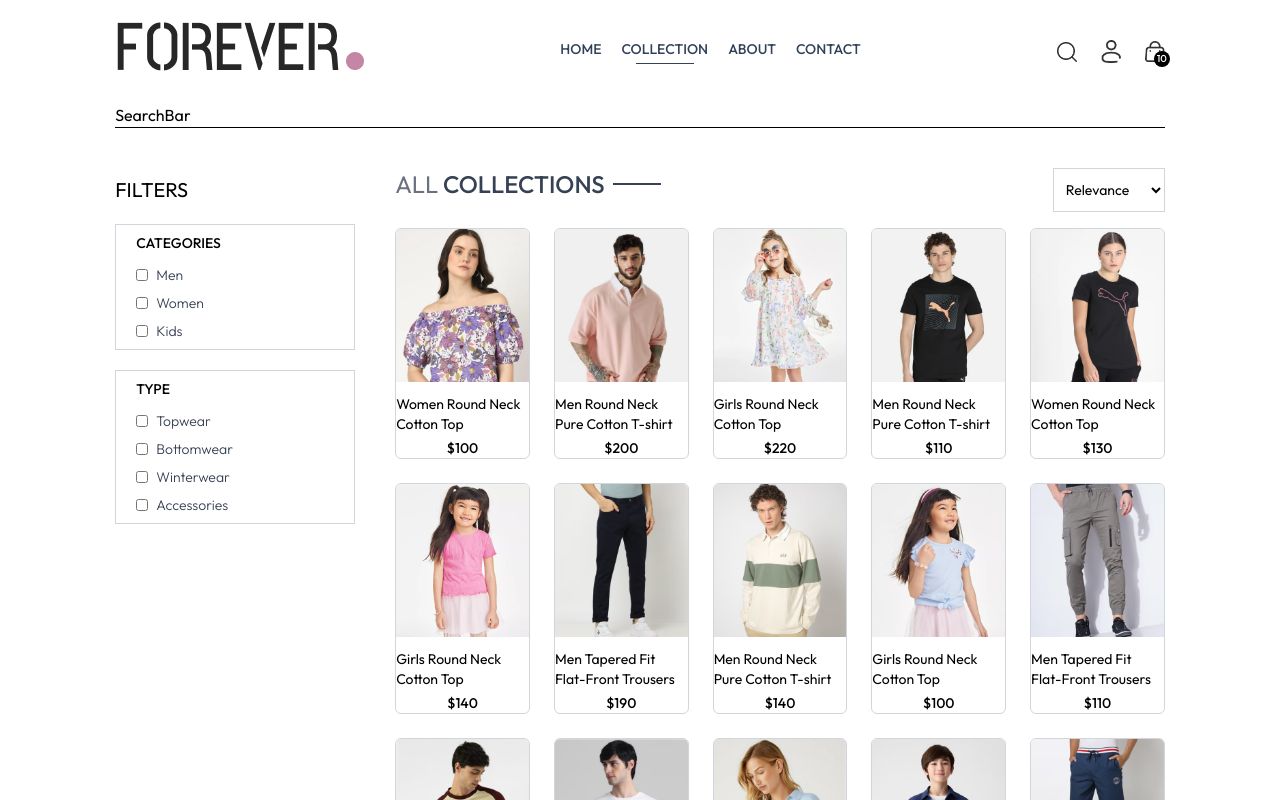
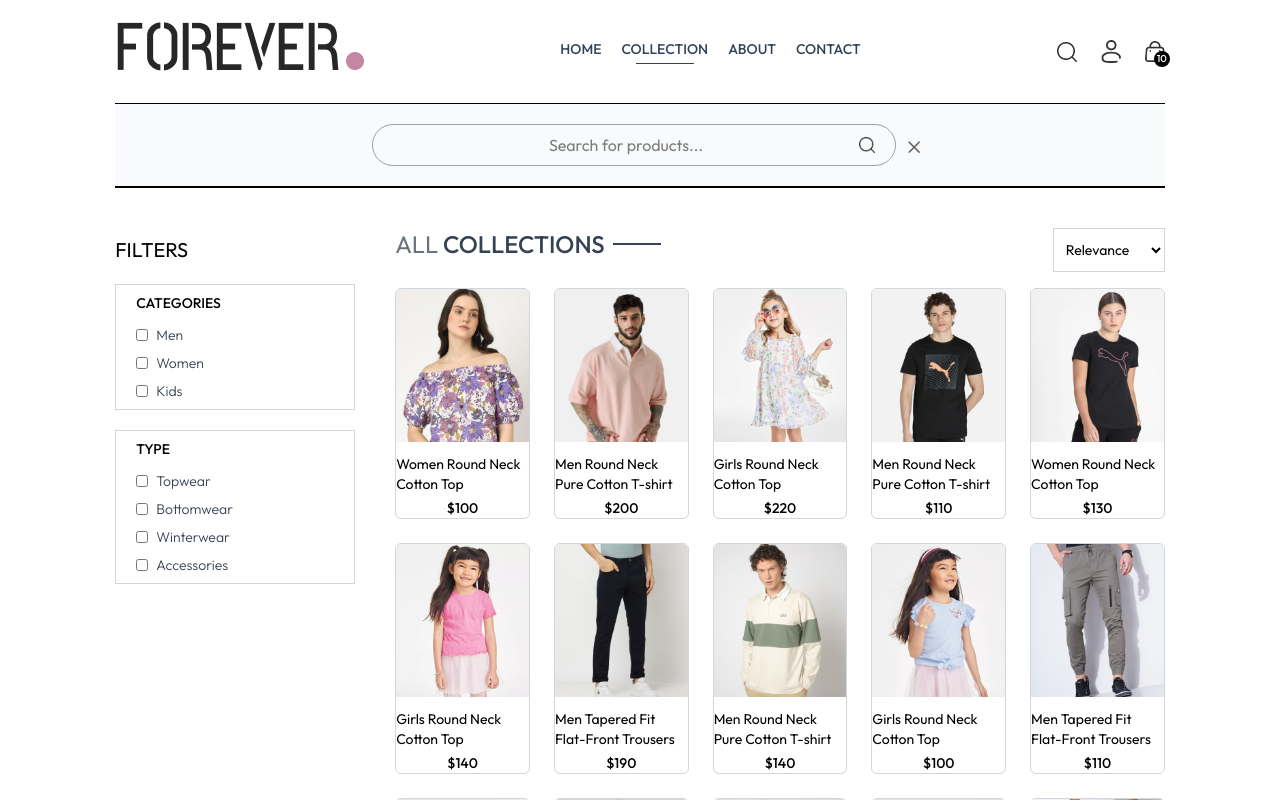
Before and after one commit to Niladrim14/E-commerce-App, a React (Vite) app in the folder frontend/: page /collection in a window 1280 px wide. Both pictures are taken after a click on the picture 1066 px from the left and 51 px from the top of the page. Shown: the top 800 px of the page. Built offline with nearby package versions, Linux system fonts and the light colour scheme.

Commit message:
searchbar implemented

```diff
--- a/frontend/src/components/Navbar.jsx
+++ b/frontend/src/components/Navbar.jsx
@@ -2,9 +2,12 @@ import React,{useState} from 'react'
 import {assets} from '../assets/assets'
 import {NavLink} from 'react-router-dom'
 import {Link} from 'react-router-dom'
+import { useContext } from 'react';
+import { ShopContext } from '../context/ShopContext';
 
 const Navbar = () => {
   const [visible, setVisible] = useState(false);
+  const {setshowsearch} = useContext(ShopContext);
   return (
         <div className=' flex items-center justify-between py-4 font-medium '>
             <Link to='/'><img src={assets.logo} alt="Logo" /></Link>
@@ -31,7 +34,7 @@ const Navbar = () => {
                   </NavLink>
             </ul>
              <div className='flex items-center gap-6 '>
-                <img src={assets.search_icon} alt="Search" className='w-5  cursor-pointer' />
+                <img onClick={()=>setshowsearch(prev => !prev)} src={assets.search_icon} alt="Search" className='w-5  cursor-pointer' />
                  <div className='group relative'>
                     <img src={assets.profile_icon} alt="User" className='w-5 cursor-pointer' />
                     <div className='group-hover:block hidden absolute dropdown-menu right-0 pt-4 '>
--- a/frontend/src/components/SearchBar.jsx
+++ b/frontend/src/components/SearchBar.jsx
@@ -1,9 +1,37 @@
-import React from 'react'
+
+import React, { useEffect } from 'react'
+import { useContext } from 'react';
+import { ShopContext  } from '../context/ShopContext';
+import { assets } from '../assets/assets';
+import { useLocation } from 'react-router-dom';
 
 const SearchBar = () => {
-  return (
-    <div>SearchBar</div>
-  )
+    const {search, setsearch, showsearch, setshowsearch} = useContext(ShopContext);
+    const [visible, setVisible] = React.useState(false);
+    const location = useLocation();
+    useEffect(() => {
+       if(location.pathname.includes('/collection') ){
+        setVisible(true);
+       } else
+        setVisible(false);
+    }, [location.pathname]);
+
+  return showsearch && visible ? (
+    <div className='border-t border-b bg-gray-50 text-center '>
+      <div className='inline-flex items-center justify-center border border-gray-400 px-5 py-2 my-5 mx-3 rounded-full w-3/4 sm:w-1/2 '>
+        <input
+          type='text'
+          value={search}
+          onChange={(e) => setsearch(e.target.value)}
+          placeholder='Search for products...'
+          className='bg-gray-50 outline-none w-full text-center'
+        />
+        <img className='w-4' src={assets.search_icon} alt="" />
+      </div>
+      <img  onClick={()=> setshowsearch(false)} className='inline w-3 cursor-pointer' src={assets.cross_icon} alt="" />
+
+    </div>
+  ) : null;
 }
 
 export default SearchBar
--- a/frontend/src/context/ShopContext.jsx
+++ b/frontend/src/context/ShopContext.jsx
@@ -1,5 +1,5 @@
 
-import {createContext} from 'react';
+import {createContext, useState} from 'react';
 export const ShopContext = createContext();
 
 import { products } from '../assets/assets';
@@ -7,10 +7,18 @@ const ShopContextProvider = ({children}) => {
 
     const currency = '$';
     const delivery_fee = 20.00;
+    const [search,setsearch] = useState('');
+    const [showsearch,setshowsearch] = useState(false);
+
     const shop = {
          products,
          currency,
-         delivery_fee
+         delivery_fee,
+            search,
+            setsearch,
+            showsearch,
+            setshowsearch
+
     }
     return (
         <ShopContext.Provider value={shop}>
--- a/frontend/src/pages/Collection.jsx
+++ b/frontend/src/pages/Collection.jsx
@@ -5,7 +5,7 @@ import Title from '../components/Title';
 import ProductItem from '../components/ProductItem';
 
 const Collection = () => {
-  const {products} = useContext(ShopContext);
+  const {products ,currency, delivery_fee,search,setsearch,showsearch,setshowsearch} = useContext(ShopContext);
   const [showFilters, setShowFilters] = useState(false);
   const [FilteredProducts, setFilteredProducts] = useState([]);
   const [selectedCategories, setSelectedCategories] = useState([]);
@@ -33,6 +33,12 @@ const Collection = () => {
 
   useEffect(() => {
     let updatedProducts = [...products];
+     if(search && showsearch){
+      updatedProducts = updatedProducts.filter((product) =>
+        product.name.toLowerCase().includes(search.toLowerCase())
+      );
+     }
+
 
     // Filter by categories
     if (selectedCategories.length > 0) {
@@ -62,7 +68,7 @@ const Collection = () => {
     }
 
     setFilteredProducts(updatedProducts);
-  }, [selectedCategories, subCategory, products, sortOption]);
+  }, [selectedCategories, subCategory, products, sortOption, search, showsearch]);
 
 
   return (
```
